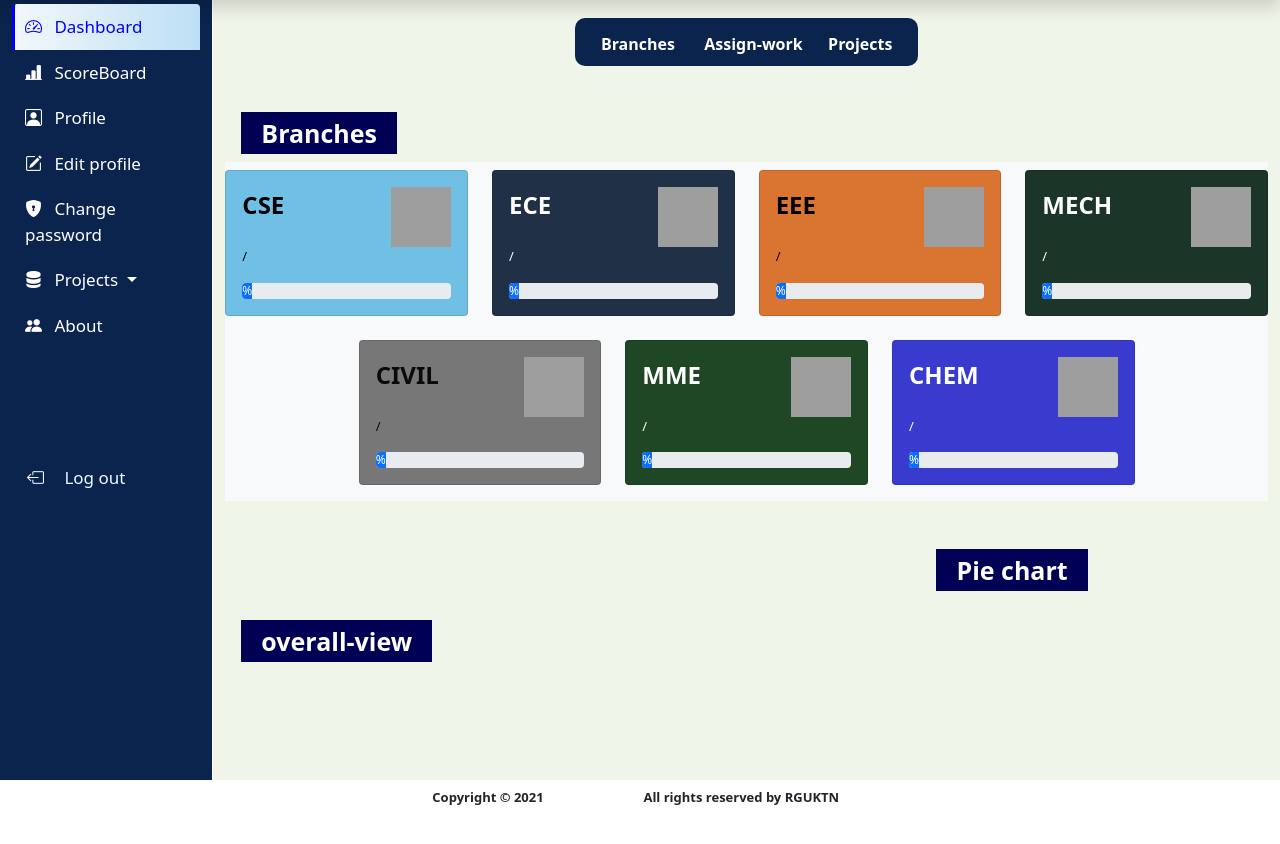
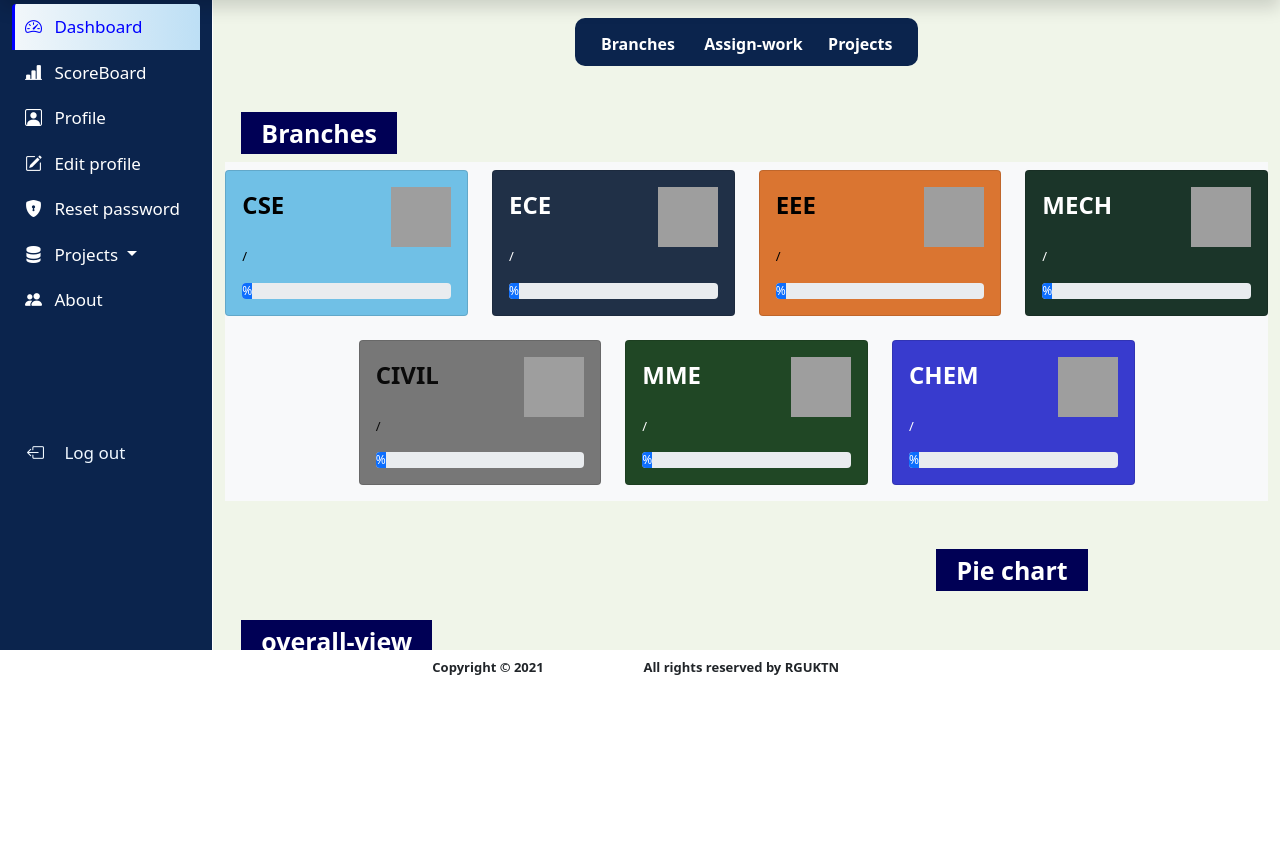
Before and after one commit to JayanthPalla/Project-Submission-Portal-Final, a Django app: template project1/api/templates/project1/administer-dahboard.html in a window 1280 px wide. Shown: the part 62-906 px from the top of the page. Run offline with Django 3.2, Linux system fonts and the light colour scheme; the template is opened without the code that fills it, so the values that code supplies are empty; a map, chart or similar area stays blank; some libraries are stand-ins or nearby versions; grey boxes are pictures that could not be loaded.

Commit message:
Update administer-dahboard.html

```diff
--- a/project1/api/templates/project1/administer-dahboard.html
+++ b/project1/api/templates/project1/administer-dahboard.html
@@ -36,7 +36,8 @@
        .menu-div{
            background-color: rgb(11, 36, 77);
            color: #fff;
-           min-height: 760px;
+           min-height: 610px;
+           max-height: 650px ;
             left: 0%;
             border-right: 1px rgb(255, 255, 255) solid;
 
@@ -74,10 +75,12 @@
 
        /* content-div */
        .content-div{
+
            background-color: rgb(240, 245, 233);
-           overflow-y: auto;
+           overflow-y: scroll;
            scroll-behavior: smooth;
-           max-height: 780px;
+           max-height: 650px;
+           overflow-x: hidden;
        }
        .min-nav{
             padding: 15px;
@@ -254,15 +257,14 @@
     <div class="container-fluid">
         <div class="row ">
            <!--side-menu-->
-            <div class="col-2 col-md-4 col-lg-2
-             menu-div "  id="menu-opt">
+           <div class="col-2 col-md-4 col-lg-2   menu-div "  id="menu-opt">
             <div class="list-group mt-1">
-                    <a href="{% url 'dashboard' %}" class="side-links list-group-item on-btn"> <i class="bi bi-speedometer2 me-2"></i> <span class="d-none d-md-inline ">Dashboard </span></a>
-                    <a href="{% url 'scoreboard' %}" class="side-links list-group-item"> <i class="bi bi-bar-chart-line-fill me-2"></i> <span class="d-none d-md-inline"> ScoreBoard</span></a>
-                    <a href="{% url 'profile-page' %}" class="side-links list-group-item"> <i class="bi bi-person-square me-2"></i> <span class="d-none d-md-inline"> Profile</span> </a>
-                    <a href="{% url 'edit-profile' %}" class="side-links list-group-item"> <i class="bi bi-pencil-square me-2"></i> <span class="d-none d-md-inline">Edit profile</span> </a>
-                    <a href="reset_password.html" class="side-links list-group-item"> <i class="bi bi-shield-lock-fill me-2"></i> <span class="d-none d-md-inline">Change password</span> </a>
-                    <a class="side-links list-group-item dropdown-toggle" data-bs-toggle="dropdown" href="#" role="button" aria-expanded="false">
+                <a href="#" class="side-links list-group-item on-btn"data-bs-toggle="tooltip" data-bs-placement="right" title="Dashboard"> <i class="bi bi-speedometer2 me-2"></i> <span class="d-none d-md-inline ">Dashboard </span></a>
+                <a href="#" class="side-links list-group-item " data-bs-toggle="tooltip" data-bs-placement="right" title="ScoreBoard"> <i class="bi bi-bar-chart-line-fill me-2"></i> <span class="d-none d-md-inline"> ScoreBoard</span></a>
+                <a href="{% url 'profile-page' %}" class="side-links list-group-item " data-bs-toggle="tooltip" data-bs-placement="right" title="Profile"> <i class="bi bi-person-square me-2"></i> <span class="d-none d-md-inline"> Profile</span> </a>
+                <a href="{% url 'edit-profile' %}" class="side-links list-group-item" data-bs-toggle="tooltip" data-bs-placement="right" title="Edit-Profile"> <i class="bi bi-pencil-square me-2"></i> <span class="d-none d-md-inline">Edit profile</span> </a>
+                <a href="reset_password.html" class="side-links list-group-item" data-bs-toggle="tooltip" data-bs-placement="right" title="Reset-password"> <i class="bi bi-shield-lock-fill me-2"></i> <span class="d-none d-md-inline">Reset password</span> </a>
+                <a class="side-links list-group-item dropdown-toggle" data-bs-toggle="dropdown" href="#" role="button" aria-expanded="false" data-bs-toggle="tooltip" data-bs-placement="right" title="Projects">
                     <i class="bi bi-server me-2"></i> <span class="d-none d-md-inline"> Projects</span>
                 </a>
                     <ul class="dropdown-menu" >
@@ -270,10 +272,10 @@
                          <li><a class="dropdown-item" href="#"> <i class="bi bi-binoculars-fill me-2"></i> <span class=""> view</span></a></li>
                          <li><a class="dropdown-item" href="#"> <i class="bi bi-pen-fill me-2"></i> <span class="drop"> Edit</span></a></li>
                     </ul>
-                     <a href="{% url 'about-page' %}" class="side-links list-group-item"> <i class="bi bi-people-fill me-2"></i> <span class="d-none d-md-inline">About </span></a>
+                 <a href="{% url 'about-page' %}" class="side-links list-group-item" data-bs-toggle="tooltip" data-bs-placement="right" title="About"> <i class="bi bi-people-fill me-2"></i> <span class="d-none d-md-inline">About </span></a>
             </div>
             <br><br><br><br><br><br>
-                    <a href="{% url 'logout' %}" class="logout "><i class="bi bi-box-arrow-left me-3"></i>  <span class="d-none d-md-inline">Log out </span></a>
+            <a href="{% url 'logout' %}" class="logout "data-bs-toggle="tooltip" data-bs-placement="right" title="logout" ><i class="bi bi-box-arrow-left me-3"></i>  <span class="d-none d-md-inline">Log out </span></a>
             <br><br><br>
         </div>
 
@@ -312,7 +314,7 @@
 
                 <div class="col content-div ">
                     <!--min-nav-->
-                    <div class="text-center mt-4 mb-4  " id="navbar-example2" >
+                    <div class="text-center mt-4 mb-4 "    >
                         <div class=" min-nav  " role="group" >
                             <a href="#branch" class="btn btn-opt me-1 " >Branches</a>
                             <a href="#assign-work   " class="btn btn-opt " >Assign-work</a>
```
Lines whose indentation alone changed are shown as unchanged.
